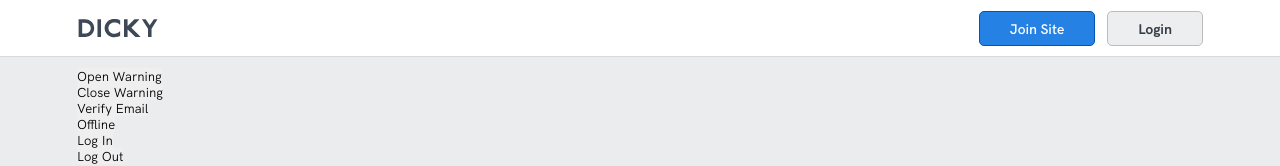
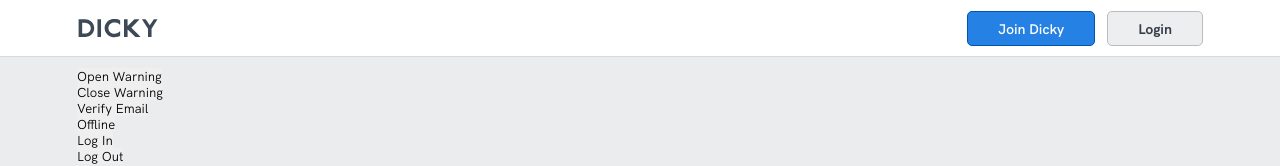
Before and after one commit to dicky-world/webapp, a React (Create React App) app: page / in a window 1280 px wide. Shown: the top 166 px of the page. Built offline with nearby package versions, Linux system fonts and the light colour scheme.

Commit message:
join name

```diff
--- a/src/components/topnav.tsx
+++ b/src/components/topnav.tsx
@@ -41,7 +41,7 @@ const TopNav: React.FC<PropsInterface> = (props: PropsInterface) => {
       return (
         <div className='topnav--buttons'>
           <button color='primary' onClick={join}>
-            Join Site
+            Join Dicky
           </button>
           <button color='secondary' onClick={login}>
             Login
```
Also changed, not shown: 8 other files (tests, documents, lock files or other folders).
